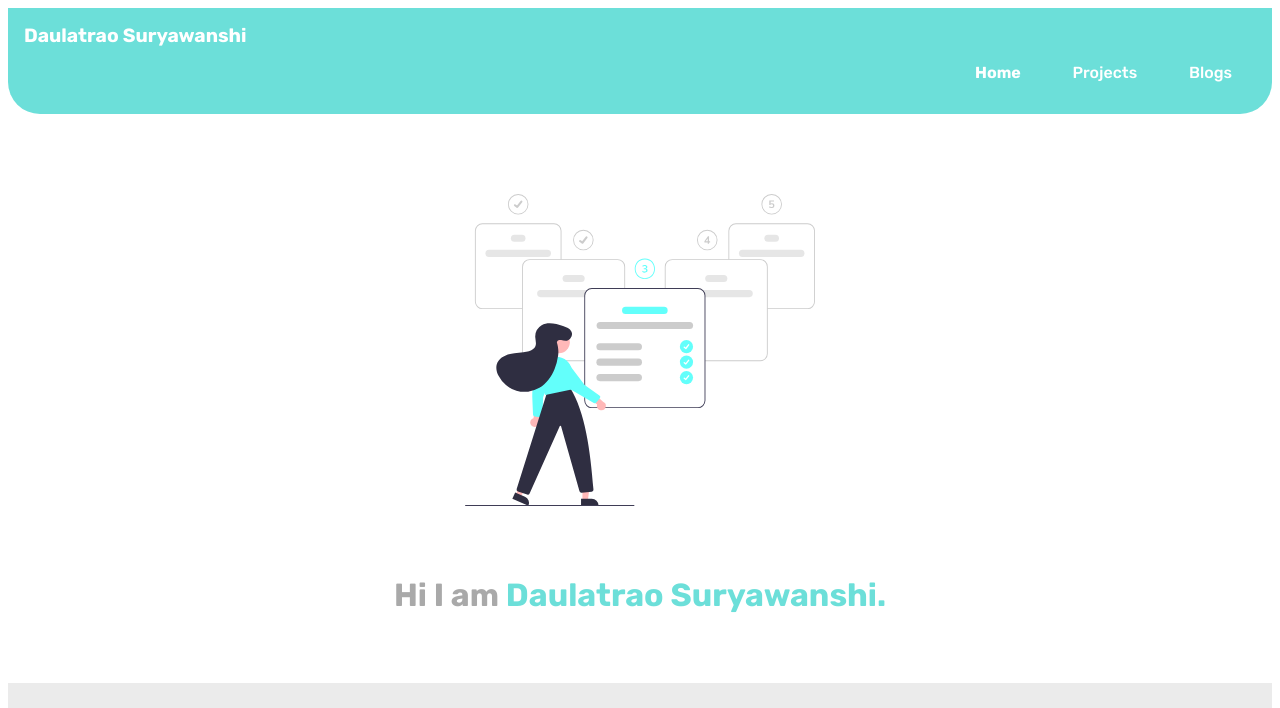
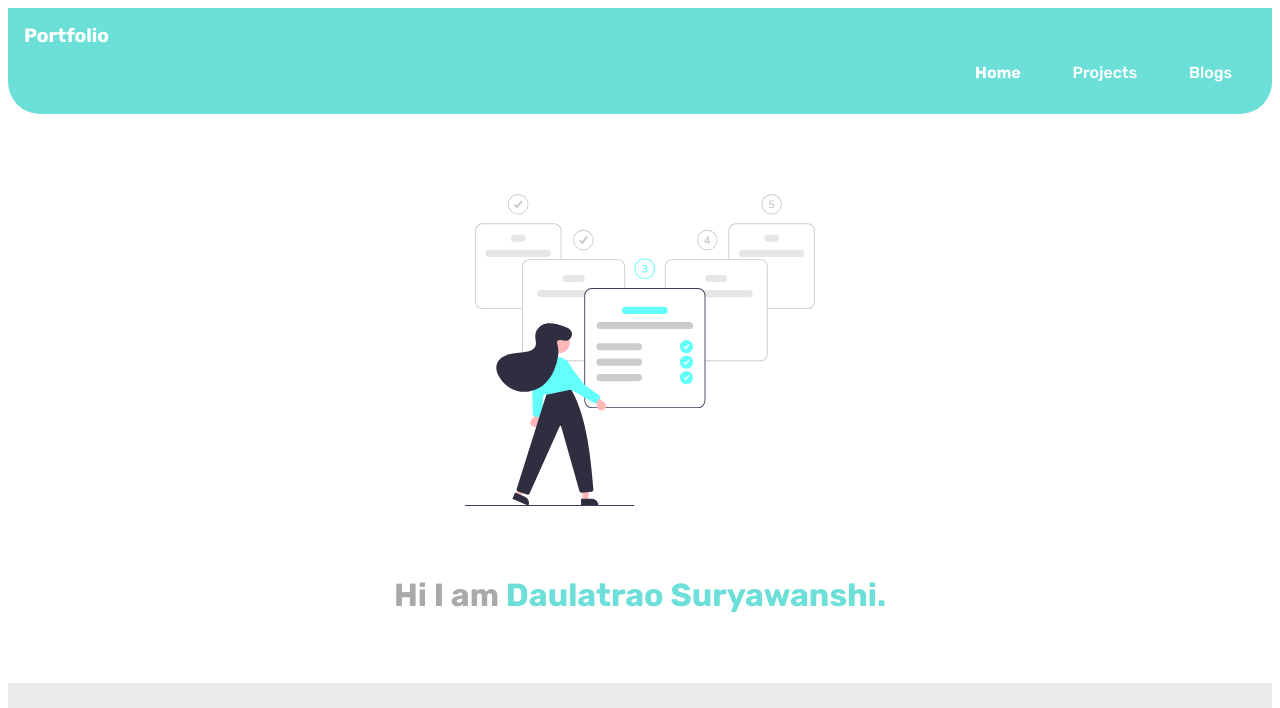
Before and after one commit to daulatrao7/HTML-coding-by-neogcamp, a plain HTML site: page index.html in a window 1280 px wide. Shown: the top 708 px of the page. Drawn offline with Linux system fonts and the light colour scheme.

Commit message:
Update index.html

```diff
--- a/index.html
+++ b/index.html
@@ -3,13 +3,13 @@
 <head>
     <meta charset="UTF-8">
     <meta name="viewport" content="width=device-width, initial-scale=1.0">
-    <title>Home for my website</title>
+    <title>Daulatrao Suryawanshi</title>
     <link href="styles.css" rel="stylesheet" />
 </head>
 <body>
     <nav class="navigation container">
         <div class="nav-brand">
-            Daulatrao Suryawanshi
+            Portfolio
         </div>
         <ul class="non-bullet nav-pills">
             <li class="list-inline">
```
